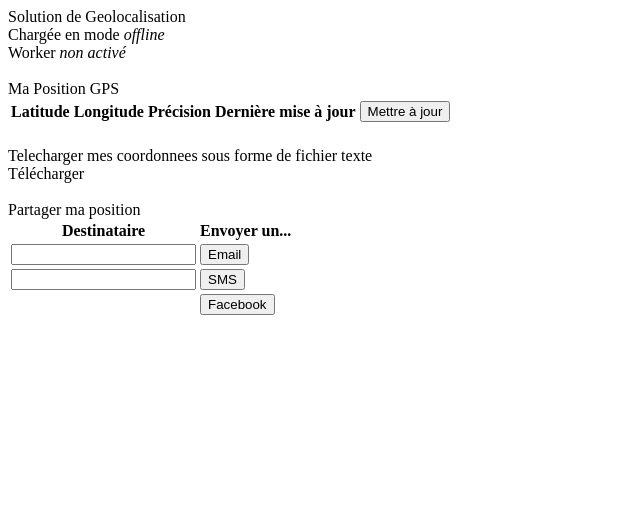
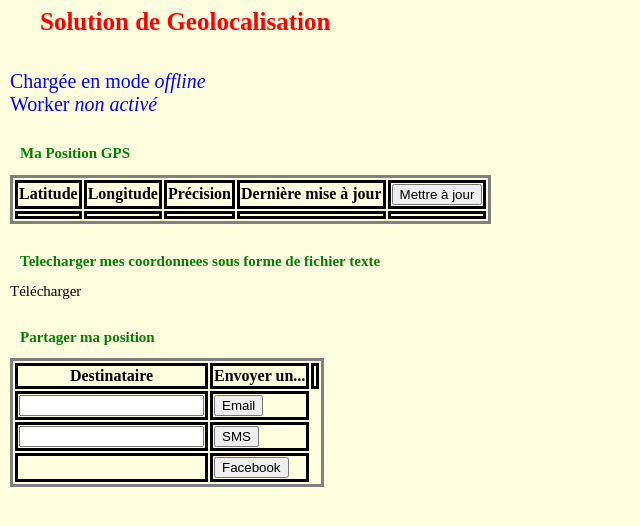
Before and after one commit to YifanWANGsailla53/121eddie.github.io, a plain HTML site: page index.html in a window 1280 px wide. Shown: the whole page, without its empty margins (0-640 px from the left). Drawn offline with Linux system fonts and the light colour scheme.

Commit message:
Add files via upload

```diff
--- a/index.html
+++ b/index.html
@@ -10,7 +10,7 @@
 	if ( 'serviceWorker' in navigator ) {
 		navigator.serviceWorker.register('serviceWorker.js').then(function(registration) {
 		console.log('ServiceWorker registration successful with scope: ', registration.scope);
-		document.getElementById('worker').value='serviceWorker.js activé';
+		document.getElementById('worker').innerHTML='serviceWorker.js activé';
 		}).catch(function(err) {
 		// registration failed :(
 		console.log('ServiceWorker registration failed: ', err);
@@ -18,35 +18,35 @@
 	}
 </script>
 <!--importer les formats CSS-->
-<link rel="styles.css" type="text/css" href="styles.css">
+<link rel="stylesheet" type="text/css" href="styles.css">
 <BODY>
-Solution de Geolocalisation<br>
-Chargée en mode <i id='connection'>offline</i><br>
-Worker <i id='worker'>non activé</i><br><br>
+<h1>Solution de Geolocalisation</h1><br>
+<sinfo>Chargée en mode <i id='connection'>offline</i><br>
+Worker <i id='worker'>non activé</i></sinfo><br><br>
 <!--afficher la position GPS-->
-Ma Position GPS
+<h2>Ma Position GPS</h2>
 <table id='tablePosition'>
 	<tr>
-		<th>Latitude</th>
+		<sco2><th>Latitude</th>
 		<th>Longitude</th>
 		<th>Précision</th>
-		<th>Dernière mise à jour</th>
+		<th>Dernière mise à jour</th></sco2>
 		  <!-- <p id="para">Some text here</p> -->
 		<th><button onclick="refreshGPS();">Mettre à jour</button></th>
 	</tr>
 	<tr>
-		<td id='latitude'></td>
-		<td id='longitude'></td>
-		<td id='precision'></td>
-		<td id='miseAjour'></td>
-		<td></td>
+		<sco1><th id='latitude'></th>
+		<th id='longitude'></th>
+		<th id='precision'></th>
+		<th id='miseAjour'></th></sco1>
+		<th></th>
 	</tr>
 </table><br>
 <!-- <a href="data:application/octet-stream;charset=utf-16le;base64,//5mAG8AbwAgAGIAYQByAAoA">text file</a> -->
-Telecharger mes coordonnees sous forme de fichier texte<br>
+<h2>Telecharger mes coordonnees sous forme de fichier texte</h2>
 <a id='telecharger'>Télécharger</a><br><br>
 <!--boutons pour partager la co2nnection avec sms et email-->
-Partager ma position
+<h2>Partager ma position</h2>
 <table>
 	<tr>
 		<th>Destinataire</th>
@@ -54,7 +54,6 @@ Partager ma position
 	</tr>
 	<tr>
 		<td><input id='destEmail' type='text' maxlength=30></td>
-		<!-- <td id='destEmail'>moi&#64yahoo.com </td> -->
 		<td><button onclick="email();">Email</td>
 	</tr>
 	<tr>
--- a/styles.css
+++ b/styles.css
@@ -1,16 +1,38 @@
 body {
-    background-color: lightgrey;
+    background-color: lightyellow;
 	margin-left: 10px;
-	font-size:10px;
+	font-size:15px;
 }
 
 h1 {
     color: red;
     margin-left: 30px;
-	font-size:40px;
+	font-size:25px;
 }
 h2 {
-    color: red;
+    color: green;
     margin-left: 10px;
-	font-size:25px;
+	font-size:15px;
 }
+sinfo {
+	color: blue;
+	font-size:20px;
+}
+
+sco1{
+	color:red;
+	font-size:20px;
+}
+
+sco2{
+	font-size:15px;
+}
+
+table,th,td{
+	border-style:solid;
+	/* border-width:1px; */
+}
+
+button{
+	font-variant:bold;
+}
```
Also changed, not shown: traitement.js (line endings or trailing spaces).
